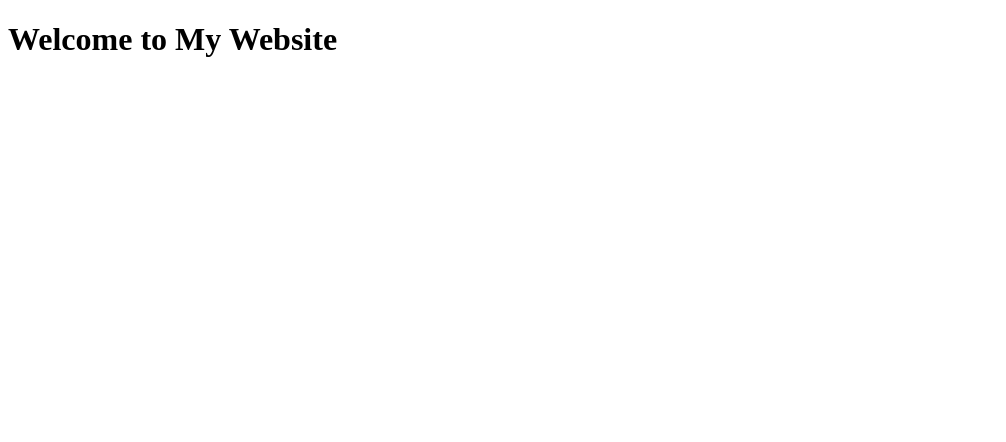
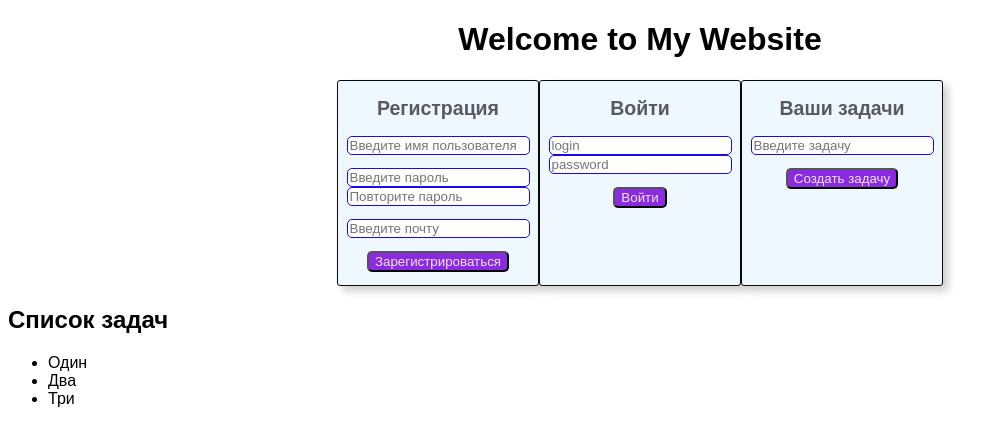
Before and after one commit to MikhailB15/checkup-todo-list, a plain HTML site: page src/index.html in a window 1280 px wide. Shown: the whole page, without its empty margins (0-1006 px from the left). Drawn offline with Linux system fonts and the light colour scheme.

Commit message:
Add basic HTML and CSS for registration and task management

```diff
--- a/src/index.html
+++ b/src/index.html
@@ -5,13 +5,55 @@
     <meta name="viewport" content="width=device-width, initial-scale=1.0">
     <meta http-equiv="X-UA-Compatible" content="ie=edge">
     <title>My Website</title>
-    <link rel="stylesheet" href="./style.css">
-    <link rel="icon" href="./favicon.ico" type="image/x-icon">
+    <link rel="stylesheet" href="/src/style.css">
   </head>
   <body>
     <main>
         <h1>Welcome to My Website</h1>
     </main>
-    <script src="index.js"></script>
+      <div class="container">
+        <div class="center-block">
+          <form action="register.php" method="post">
+            <h2>Регистрация</h2>
+            <div>
+              <input type="text" placeholder="Введите имя пользователя" name="login">
+            <p>
+            <div>
+              <input type="text" placeholder="Введите пароль" name="pass">
+            </div>
+              <input type="text" placeholder="Повторите пароль" name="repeatpass">
+          <p>
+            <input type="text" placeholder="Введите почту" name="email">
+          <p>
+            <button type="submit">Зарегистрироваться</button>
+          </div>
+          </form>
+            <br>
+          <form action="login.php" method="post">
+            <h2>Войти</h2>
+          <div>
+            <input type="text" placeholder="login" name="login">
+          </div>
+            <input type="text" placeholder="password" name="pass">
+          <p>
+            <button type="submit">Войти</button>
+          </p>
+          </form>
+          <br>
+            <form action="">
+    <h2>Ваши задачи</h2>
+            <input type="text" placeholder="Введите задачу" name="Task">
+          <p>
+            <button>Создать задачу</button>
+          </p>
+            </form>
+      </div>
+    </div>
+    <H2>Список задач</H2>
+    <ul>
+      <li>Один</li>
+      <li>Два</li>
+      <li>Три</li>
+    </ul>
   </body>
 </html>
--- a/src/style.css
+++ b/src/style.css
@@ -0,0 +1,67 @@
+h1 {
+    text-align: center
+}
+
+body {
+    background-image: ;
+    font-family: Arial, sans-serif;
+}
+form {
+    border: 2px solid #0a0a0a;
+    width: 250px;
+    border-radius: 10px;
+    background-color: aliceblue;
+    box-shadow: 10px 10px 18px rgba(0, 0, 0, 0.2);
+    text-align: center;
+}
+
+.container {
+    color: rgba(1, 1, 5, 0.644);
+    display: flex;
+    justify-content: center;
+    }
+button {
+    background-color: blueviolet;
+    border-radius: 5px;
+    color: rgba(254, 254, 255, 0.884);
+}
+button:hover {
+    box-shadow: 5px 5px 7px rgba(6, 0, 90, 0.2);
+    color: #1909f3;
+}
+input {
+    border: 1px solid #1909f3;
+    border-radius: 5px;
+    color: #1909f3;
+}
+@media (max-width: 480px) {
+    h1 {
+        color: rgb(45, 0, 128);
+        font-size: medium;
+    }
+    h2 {
+        font-size: medium;
+    }
+    form {
+        font-size: small;
+        border: 1px solid #0a0a0a;
+        width: 200px;
+        border-radius: 3px;
+        background-color: aliceblue;
+        box-shadow: 5px 5px 8px rgba(0, 0, 0, 0.2);
+    }
+}
+@media (orientation: landscape) {
+    .center-block {display: flex;
+    flex-direction: row;
+    margin: auto;
+}
+form {
+    font-size: small;
+    border: 1px solid #0a0a0a;
+    width: 200px;
+    border-radius: 3px;
+    background-color: aliceblue;
+    box-shadow: 5px 5px 8px rgba(0, 0, 0, 0.2);
+}
+}
```
